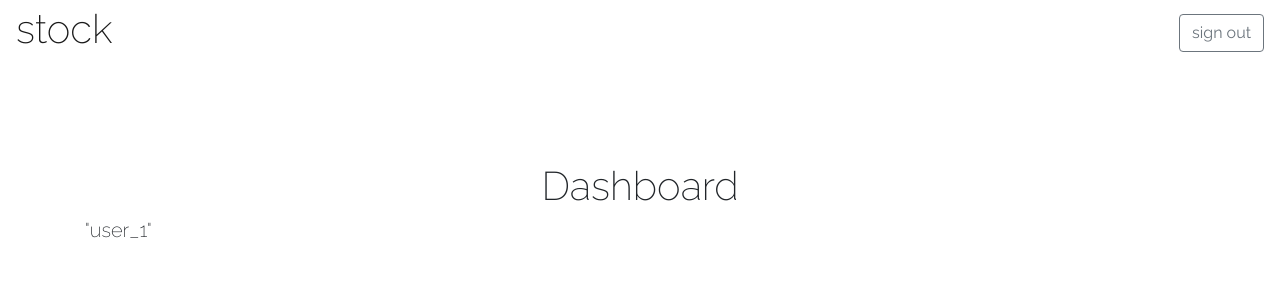
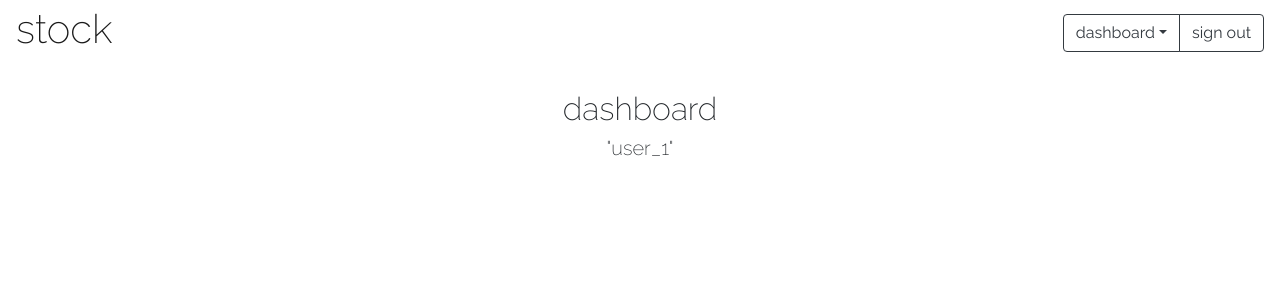
Before and after one commit to ajilk/stock, a React (Create React App) app: page /dashboard in a window 1280 px wide. Shown: the top 300 px of the page. Built offline with nearby package versions, Linux system fonts and the light colour scheme; no server answers; sample sign-in values are in the browser's storage.

Commit message:
Set up dashboard, transactions and buy tabs

```diff
--- a/src/App.js
+++ b/src/App.js
@@ -1,6 +1,6 @@
 import './Firebase' // Initialize Firebase
 import React, { Component } from 'react';
-import { BrowserRouter, Route } from 'react-router-dom'
+import { BrowserRouter as Router, Route } from 'react-router-dom'
 import RegisterPage from './pages/RegisterPage'
 import SigninPage from './pages/SigninPage'
 import DashboardPage from './pages/DashboardPage'
@@ -8,11 +8,11 @@ import DashboardPage from './pages/DashboardPage'
 class App extends Component {
   render() {
     return (
-      <BrowserRouter>
+      <Router>
         <Route exact path='/' component={SigninPage} />
         <Route path='/register' component={RegisterPage} />
         <Route path='/dashboard' component={DashboardPage} />
-      </BrowserRouter>
+      </Router>
     );
   }
 }
--- /dev/null
+++ b/src/components/Buy.js
@@ -0,0 +1,36 @@
+import React, { Component } from 'react'
+
+class Buy extends Component {
+  state = {
+    stock: '',
+    quantity: ''
+  }
+
+  onTickerChange = (e) => this.setState({ stock: e.target.value })
+  onQuantityChange = (e) => this.setState({ quantity: e.target.value })
+
+  onBuy = () => {
+    console.log(`bought ${this.state.quantity} shares of ${this.state.stock}`)
+  }
+
+  render() {
+    return (
+      <>
+        <h2>buy stocks</h2>
+        <div className="row justify-content-center">
+          <div className="col-lg-4 col-12">
+            <div className="form-group">
+              <input value={this.state.stock} type="text" className="form-control" id="tickerInput" aria-describedby="tickerHelp" placeholder="e.g. AAPL, GOOGL" onChange={this.onTickerChange} />
+            </div>
+            <div className="form-group">
+              <input value={this.state.quantity} type="number" className="form-control" id="quantityInput" placeholder="e.g. 10" onChange={this.onQuantityChange} />
+            </div>
+            <button type="submit" className="btn btn-block btn-outline-secondary" onClick={this.onBuy}>buy</button>
+          </div>
+        </div>
+      </>
+    )
+  }
+}
+
+export default Buy
--- a/src/components/Dashboard.js
+++ b/src/components/Dashboard.js
@@ -1,13 +1,15 @@
 import React, { Component } from 'react'
 import firebase from 'firebase/app'
+import 'firebase/firestore'
+
 
 class Dashboard extends Component {
   render() {
     return (
-      <div>
-        <h1 class="text-center">Dashboard</h1>
+      <>
+        <h2>dashboard</h2>
         <h5>{JSON.stringify(firebase.auth().currentUser.uid)}</h5>
-      </div>
+      </>
     );
   }
 }
--- /dev/null
+++ b/src/components/Transactions.js
@@ -0,0 +1,7 @@
+import React from 'react'
+
+export default function Transactions() {
+  return (
+    <h2>transactions</h2>
+  );
+}
--- a/src/pages/DashboardPage.js
+++ b/src/pages/DashboardPage.js
@@ -1,31 +1,48 @@
 import React, { Component } from 'react'
 import firebase from 'firebase/app'
-import { NavLink, Redirect } from 'react-router-dom'
+import { BrowserRouter as Router, Route, NavLink, Redirect, Link } from 'react-router-dom'
 import Dashboard from '../components/Dashboard'
+import Transactions from '../components/Transactions'
+import Buy from '../components/Buy'
 
 class DashboardPage extends Component {
+  state = {
+    currentTab: 'dashboard'
+  }
   signOut = () => {
     firebase.auth().signOut()
       .then(() => this.props.history.replace('/'))
   }
 
+  setTab = (e) => this.setState({ currentTab: e.target.id });
+
   render() {
     if (!firebase.auth().currentUser) return <Redirect to='/' />
+    let currentTab = <Dashboard />
+    switch (this.state.currentTab) {
+      case 'dashboard': currentTab = <Dashboard />; break
+      case 'transactions': currentTab = <Transactions />; break
+      case 'buy': currentTab = <Buy />; break
+      default: currentTab = <Dashboard />
+    }
     return (
       <div>
         <nav className="navbar navbar-light navbar-expand-lg justify-content-between py-0">
           <NavLink className="navbar-brand" to='/'><h1>stock</h1></NavLink>
-          <div>
-            <button type="submit"
-              className="btn btn-block btn-outline-secondary"
-              onClick={this.signOut}>sign out
-            </button>
+          <div className="btn-group" role="group">
+            <div className="btn-group" role="group">
+              <button className="btn btn-outline-dark dropdown-toggle" data-toggle="dropdown" type="button">{this.state.currentTab}</button>
+              <div className="dropdown-menu">
+                <a id="dashboard" href="#" className="dropdown-item" onClick={this.setTab}>dashboard</a>
+                <a id="transactions" href="#" className="dropdown-item" onClick={this.setTab}>transactions</a>
+                <a id="buy" href="#" className="dropdown-item" onClick={this.setTab}>buy</a>
+              </div>
+            </div>
+            <button type="submit" className="btn btn-outline-dark" onClick={this.signOut}>sign out</button>
           </div>
         </nav>
-        <div className="container my-5 py-5">
-          <Dashboard />
-        </div>
-      </div >
+        <div className="container my-4 text-center"> {currentTab} </div>
+      </div>
     );
   }
 }
--- a/src/pages/SigninPage.js
+++ b/src/pages/SigninPage.js
@@ -1,23 +1,24 @@
 import React, { Component } from 'react'
 import firebase from 'firebase/app'
 import 'firebase/auth'
-import { NavLink, Link } from 'react-router-dom'
+import { Link, Redirect } from 'react-router-dom'
 import SigninForm from '../components/SigninForm'
 
 class SigninPage extends Component {
   onSignedIn = () => this.props.history.replace('/dashboard')
 
-  componentWillMount() {
+  componentDidMount() {
     firebase.auth().onAuthStateChanged((user) => {
       if (user) this.props.history.replace('/dashboard')
     });
   }
 
   render() {
+    if (firebase.auth().currentUser) return <Redirect to='/dashboard' />
     return (
       <div>
         <nav className="navbar navbar-light navbar-expand-lg justify-content-between py-0">
-          <NavLink className="navbar-brand" to='/'><h1>stock</h1></NavLink>
+          <Link className="navbar-brand" to='/'><h1>stock</h1></Link>
           <div>
             <Link to="/"><div className="btn btn-outline light">sign in</div></Link>
             <Link to="/register"><div className="btn btn-outline-secondary">sign up</div></Link>
```
